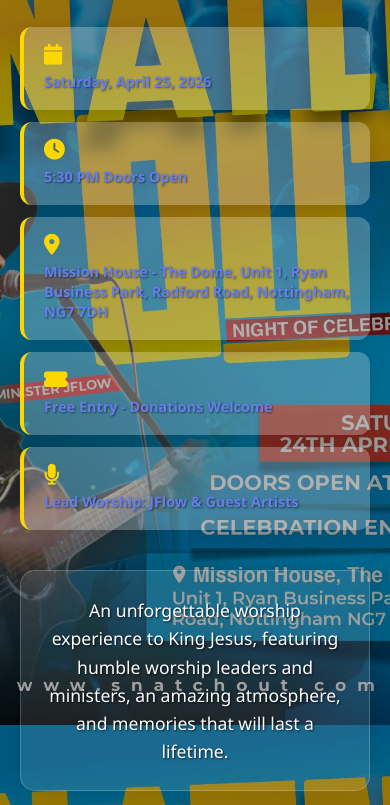
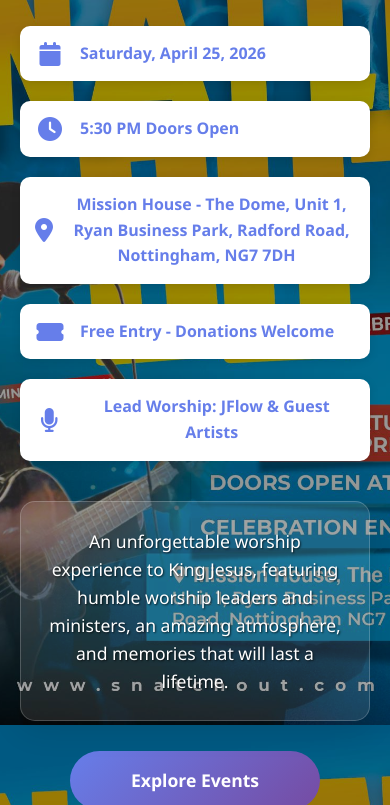
Before and after one commit to baypp6577/snatchout, a website: page public/index.html in a window 390 px wide. Shown: the part 189-994 px from the top of the page. Drawn offline with Linux system fonts and the light colour scheme.

Commit message:
update css

```diff
--- a/public/styles.css
+++ b/public/styles.css
@@ -140,43 +140,8 @@ nav {
 
 
 
-.event-details-hero .detail-item {
-    display: flex;
-    align-items: center;
-    gap: 15px;
-    font-size: 1.1rem;
-    background: rgba(255, 255, 255, 0.25);
-    padding: 18px 20px;
-    border-radius: 12px;
-    margin-bottom: 12px;
-    border-left: 4px solid #ffd700;
-    box-shadow: 0 4px 15px rgba(0, 0, 0, 0.1);
-    transition: all 0.3s ease;
-    backdrop-filter: blur(5px);
-}
 
-.event-details-hero .detail-item:hover {
-    background: rgba(255, 255, 255, 0.35);
-    transform: translateY(-2px);
-    box-shadow: 0 6px 20px rgba(0, 0, 0, 0.15);
-}
 
-.event-details-hero .detail-item:last-child {
-    margin-bottom: 0;
-}
-
-.event-details-hero .detail-item i {
-    font-size: 1.3rem;
-    color: #ffd700;
-    width: 25px;
-    text-align: center;
-}
-
-.event-details-hero .detail-item span {
-    color: white;
-    text-shadow: 1px 1px 2px rgba(0,0,0,0.5);
-    font-weight: 500;
-}
 
 .hero-description {
     margin-top: 40px !important;
@@ -964,18 +929,7 @@ nav {
 
 
 
-    .event-details-hero .detail-item {
-        font-size: 1rem;
-        flex-direction: column;
-        align-items: flex-start;
-        gap: 8px;
-        text-align: left;
-    }
 
-    .event-details-hero .detail-item i {
-        width: auto;
-        text-align: left;
-    }
 
     .hero-description {
         font-size: 1rem;
@@ -1045,17 +999,6 @@ nav {
 
 
 
-    .event-details-hero .detail-item {
-        font-size: 0.9rem;
-        gap: 6px;
-    }
-
-    .event-details-hero .detail-item span {
-        line-height: 1.4;
-        word-wrap: break-word;
-        overflow-wrap: break-word;
-        white-space: normal;
-    }
 
     .hero-description {
         font-size: 0.95rem;
@@ -1093,9 +1036,6 @@ nav {
         font-size: 1rem;
     }
 
-    .event-details-hero .detail-item {
-        font-size: 0.85rem;
-    }
 
     .btn {
         font-size: 0.9rem;
```
